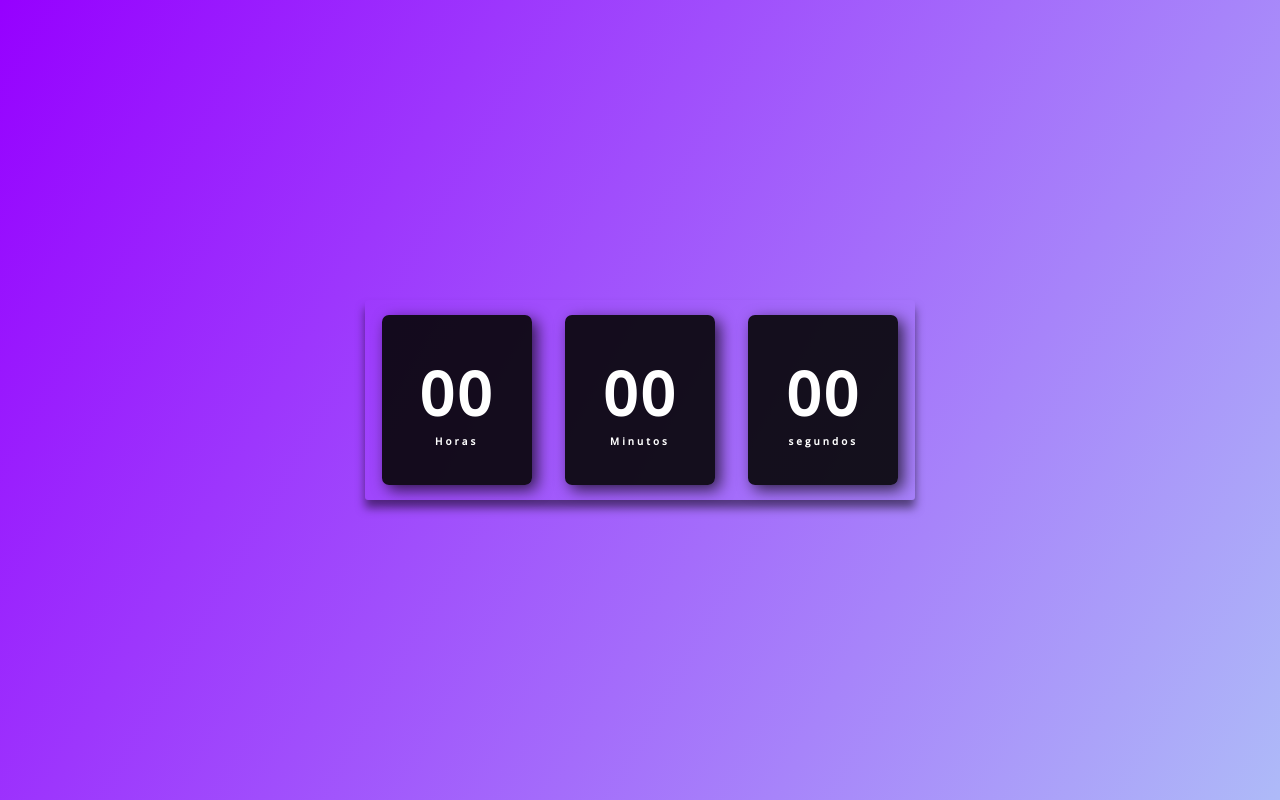
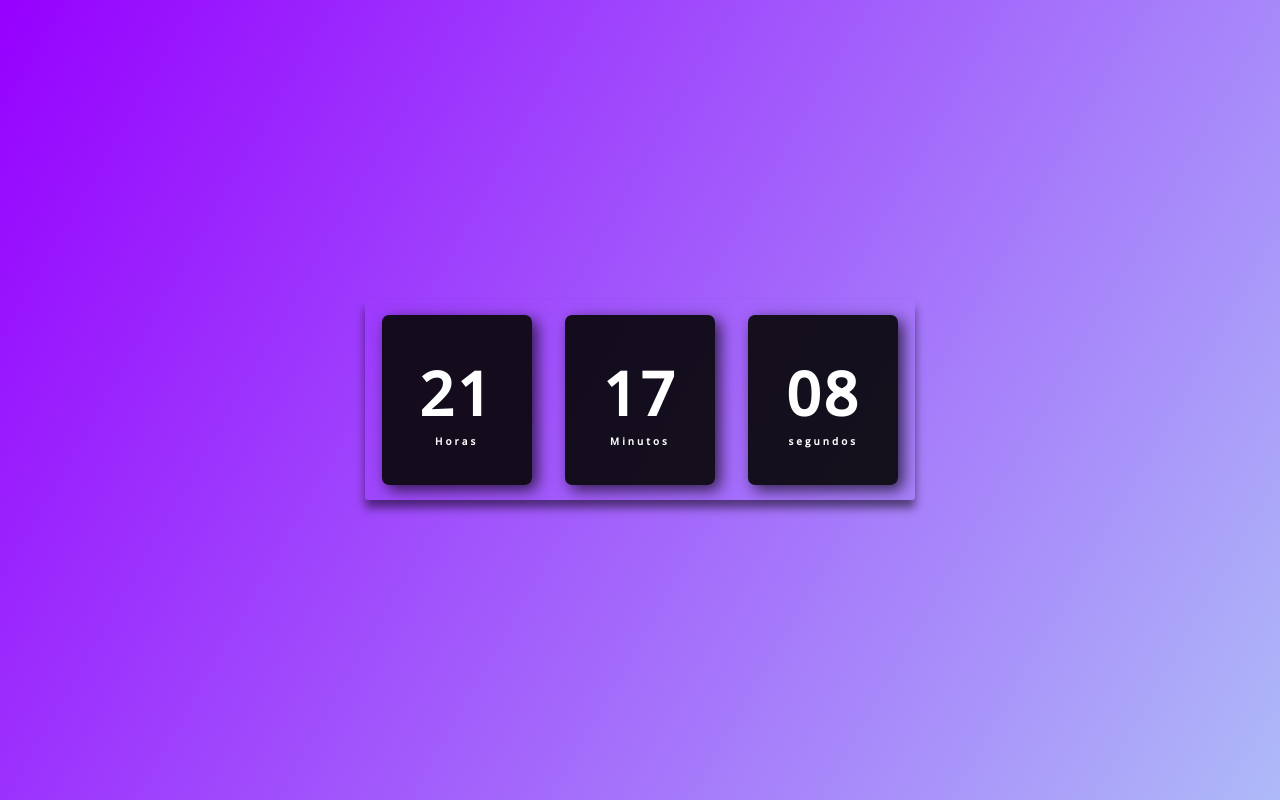
Before and after one commit to matheusgarcia06/digital-clock, a plain HTML site: page assets/index.html in a window 1280 px wide. Drawn offline with nearby package versions, Linux system fonts and the light colour scheme.

Commit message:
Create JavaScipt function

```diff
--- a/assets/index.html
+++ b/assets/index.html
@@ -10,17 +10,17 @@
 <body>
     <div class="relogio">
         <div>
-            <span class="horas">00</span>
+            <span id="horas">00</span>
             <span class="tempo">Horas</span>
         </div>
 
         <div>
-            <span class="minutos">00</span>
+            <span id="minutos">00</span>
             <span class="tempo">Minutos</span>
         </div>
 
         <div>
-            <span class="segundos">00</span>
+            <span id="segundos">00</span>
             <span class="tempo">segundos</span>
         </div>
     </div>
--- a/assets/js/script.js
+++ b/assets/js/script.js
@@ -0,0 +1,19 @@
+const horas = document.getElementById('horas');
+const minutos = document.getElementById('minutos');
+const segundos = document.getElementById('segundos');
+
+
+const relogio = setInterval(function time() {
+    let dateToday = new Date();
+    let hour = dateToday.getHours();
+    let minutes = dateToday.getMinutes();
+    let seconds = dateToday.getSeconds();
+
+    if (hour < 10) hour = '0' + hour;
+    if (minutes < 10) minutes = '0' + minutes;
+    if (seconds < 10) seconds = '0' + seconds;
+
+    horas.textContent = hour;
+    minutos.textContent = minutes;
+    segundos.textContent = seconds;
+})
```
